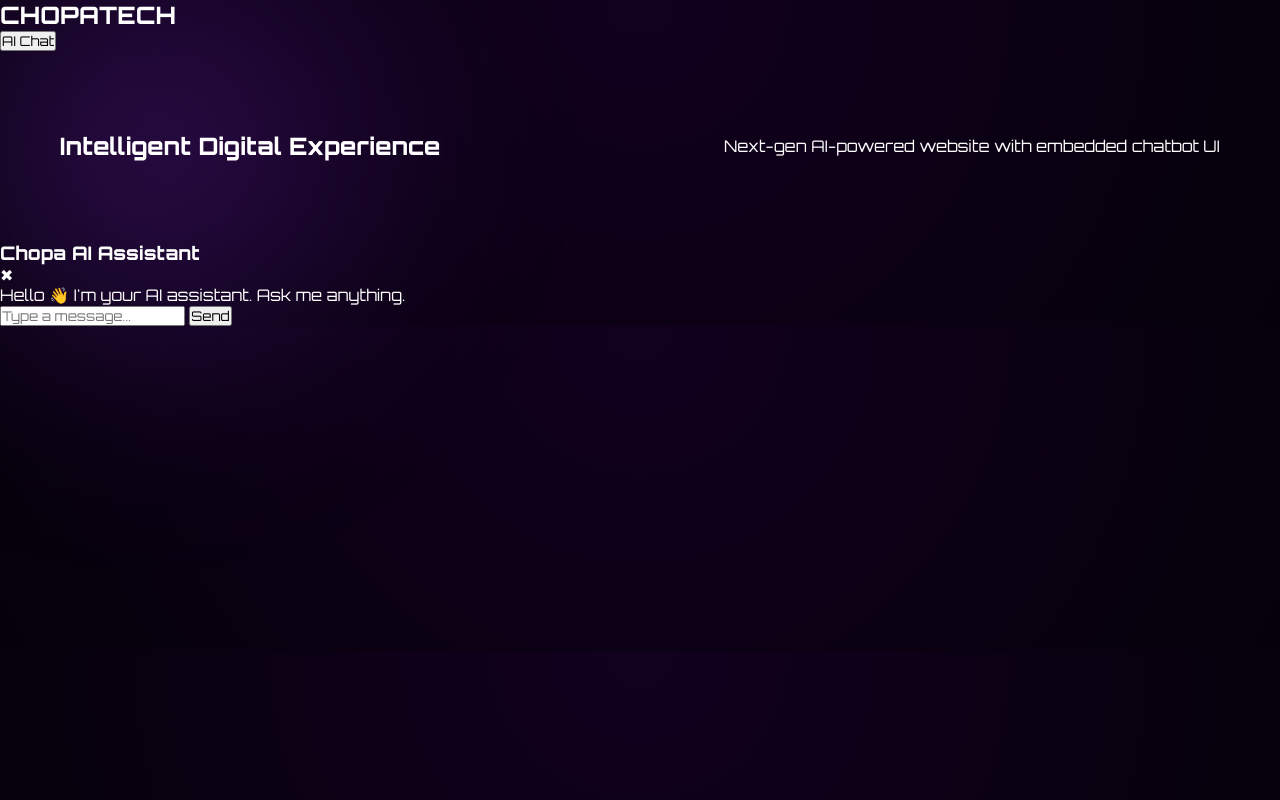
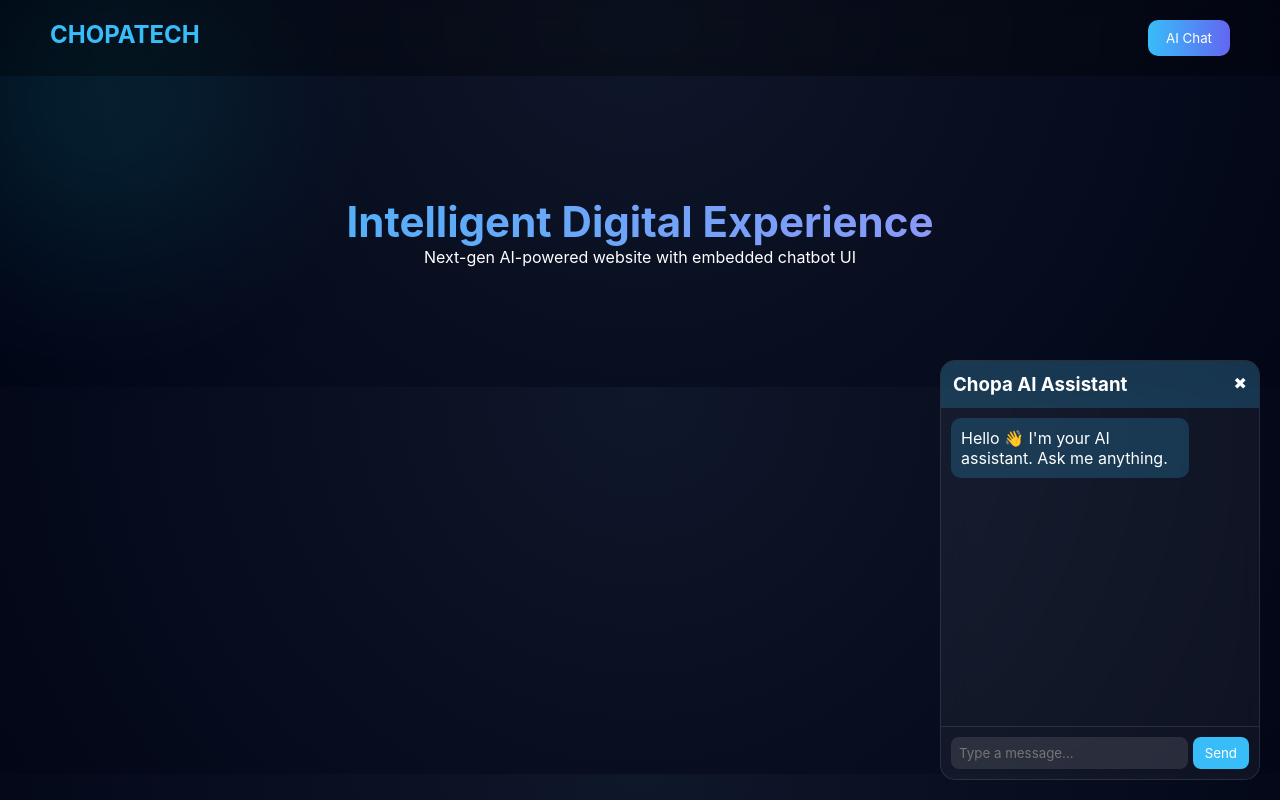
Before and after one commit to chopatech/chopatech-site, a plain HTML site: page index.html in a window 1280 px wide. Both pictures are taken after a click on the button "AI Chat". Drawn offline with Linux system fonts and the light colour scheme.

Commit message:
Update style.css

```diff
--- a/style.css
+++ b/style.css
@@ -1,231 +1,153 @@
-@import url('https://fonts.googleapis.com/css2?family=Orbitron:wght@400;600;800&display=swap');
-
-*{
-margin:0;
-padding:0;
-box-sizing:border-box;
-font-family:'Orbitron', sans-serif;
+/* ===== GLOBAL ===== */
+* {
+  margin: 0;
+  padding: 0;
+  box-sizing: border-box;
+  font-family: "Inter", sans-serif;
 }
 
-body{
-background: radial-gradient(circle at top,#12001f,#05010a);
-color:white;
-overflow-x:hidden;
+body {
+  background: radial-gradient(circle at top, #0f172a, #020617);
+  color: white;
+  overflow-x: hidden;
 }
 
-/* glow animation background */
-body::before{
-content:'';
-position:fixed;
-width:700px;
-height:700px;
-background:radial-gradient(circle,#8a2be255,transparent 60%);
-filter:blur(90px);
-top:-200px;
-left:-200px;
-animation:float 8s infinite ease-in-out;
-z-index:-1;
+/* ===== BACKGROUND ===== */
+.bg-glow {
+  position: fixed;
+  width: 500px;
+  height: 500px;
+  background: radial-gradient(circle, rgba(0,255,255,0.15), transparent 60%);
+  top: -150px;
+  left: -150px;
+  filter: blur(80px);
 }
 
-@keyframes float{
-0%,100%{transform:translateY(0);}
-50%{transform:translateY(40px);}
+/* ===== NAV ===== */
+nav {
+  display: flex;
+  justify-content: space-between;
+  padding: 20px 50px;
+  background: rgba(0,0,0,0.3);
+  backdrop-filter: blur(10px);
+  position: sticky;
+  top: 0;
 }
 
-/* NAVBAR */
-header{
-display:flex;
-justify-content:space-between;
-align-items:center;
-padding:20px 60px;
-backdrop-filter:blur(10px);
-background:rgba(0,0,0,0.4);
-position:sticky;
-top:0;
-z-index:10;
+nav h1 {
+  color: #38bdf8;
 }
 
-.logo{
-font-size:22px;
-color:#b026ff;
-font-weight:800;
+.chat-btn {
+  padding: 10px 18px;
+  border: none;
+  background: linear-gradient(90deg, #38bdf8, #6366f1);
+  color: white;
+  border-radius: 10px;
+  cursor: pointer;
 }
 
-nav a{
-color:#aaa;
-margin:0 15px;
-text-decoration:none;
-transition:0.3s;
+/* ===== HERO ===== */
+.hero {
+  text-align: center;
+  padding: 120px 20px;
 }
 
-nav a:hover{
-color:#b026ff;
+.hero h2 {
+  font-size: 42px;
+  background: linear-gradient(90deg, #38bdf8, #a78bfa);
+  -webkit-background-clip: text;
+  -webkit-text-fill-color: transparent;
 }
 
-.btn{
-background:linear-gradient(90deg,#7f00ff,#e100ff);
-padding:10px 20px;
-border:none;
-color:white;
-border-radius:8px;
-cursor:pointer;
-box-shadow:0 0 20px #7f00ff66;
+/* ===== CHAT CONTAINER ===== */
+.chat-container {
+  position: fixed;
+  right: 20px;
+  bottom: 20px;
+  width: 320px;
+  height: 420px;
+  background: rgba(255,255,255,0.05);
+  border: 1px solid rgba(255,255,255,0.1);
+  backdrop-filter: blur(15px);
+  border-radius: 15px;
+  display: none;
+  flex-direction: column;
+  overflow: hidden;
 }
 
-/* HERO */
-.hero{
-display:flex;
-justify-content:space-between;
-align-items:center;
-padding:80px 60px;
+/* ===== CHAT HEADER ===== */
+.chat-header {
+  display: flex;
+  justify-content: space-between;
+  padding: 12px;
+  background: rgba(56,189,248,0.2);
 }
 
-.hero-text{
-max-width:600px;
+.chat-header span {
+  cursor: pointer;
 }
 
-.hero-text h1{
-font-size:52px;
-line-height:1.2;
+/* ===== CHAT BOX ===== */
+.chat-box {
+  flex: 1;
+  padding: 10px;
+  overflow-y: auto;
+  display: flex;
+  flex-direction: column;
+  gap: 10px;
 }
 
-.hero-text span{
-color:#b026ff;
+.bot-msg, .user-msg {
+  padding: 10px;
+  border-radius: 10px;
+  max-width: 80%;
 }
 
-.hero-text p{
-margin:20px 0;
-color:#bbb;
+.bot-msg {
+  background: rgba(56,189,248,0.2);
+  align-self: flex-start;
 }
 
-.hero-buttons{
-display:flex;
-gap:15px;
+.user-msg {
+  background: rgba(99,102,241,0.3);
+  align-self: flex-end;
 }
 
-.btn-glow{
-padding:12px 20px;
-background:#b026ff;
-border:none;
-color:white;
-border-radius:8px;
-box-shadow:0 0 25px #b026ff;
-cursor:pointer;
-transition:0.3s;
+/* ===== INPUT ===== */
+.chat-input {
+  display: flex;
+  padding: 10px;
+  gap: 5px;
+  border-top: 1px solid rgba(255,255,255,0.1);
 }
 
-.btn-glow:hover{
-transform:scale(1.05);
+.chat-input input {
+  flex: 1;
+  padding: 8px;
+  border-radius: 8px;
+  border: none;
+  outline: none;
+  background: rgba(255,255,255,0.1);
+  color: white;
 }
 
-.btn-outline{
-padding:12px 20px;
-background:transparent;
-border:1px solid #b026ff;
-color:white;
-border-radius:8px;
-cursor:pointer;
+.chat-input button {
+  padding: 8px 12px;
+  border: none;
+  background: #38bdf8;
+  color: white;
+  border-radius: 8px;
+  cursor: pointer;
 }
 
-/* 3D CUBE */
-.hero-3d{
-perspective:1000px;
+/* ===== ANIMATION ===== */
+.chat-container.show {
+  display: flex;
+  animation: pop 0.3s ease;
 }
 
-.cube{
-width:150px;
-height:150px;
-position:relative;
-transform-style:preserve-3d;
-animation:rotate 10s infinite linear;
+@keyframes pop {
+  from { transform: scale(0.8); opacity: 0; }
+  to { transform: scale(1); opacity: 1; }
 }
-
-@keyframes rotate{
-0%{transform:rotateX(0) rotateY(0);}
-100%{transform:rotateX(360deg) rotateY(360deg);}
-}
-
-.face{
-position:absolute;
-width:150px;
-height:150px;
-display:flex;
-justify-content:center;
-align-items:center;
-background:rgba(138,43,226,0.2);
-border:1px solid #b026ff55;
-backdrop-filter:blur(5px);
-font-size:20px;
-}
-
-.front{transform:translateZ(75px);}
-.back{transform:rotateY(180deg) translateZ(75px);}
-.right{transform:rotateY(90deg) translateZ(75px);}
-.left{transform:rotateY(-90deg) translateZ(75px);}
-.top{transform:rotateX(90deg) translateZ(75px);}
-.bottom{transform:rotateX(-90deg) translateZ(75px);}
-
-/* SECTIONS */
-.section{
-padding:80px 60px;
-text-align:center;
-}
-
-.section h2{
-font-size:32px;
-color:#b026ff;
-margin-bottom:40px;
-}
-
-/* CARDS */
-.grid{
-display:grid;
-grid-template-columns:repeat(auto-fit,minmax(250px,1fr));
-gap:20px;
-}
-
-.card{
-background:rgba(255,255,255,0.03);
-padding:25px;
-border-radius:15px;
-border:1px solid #b026ff33;
-transition:0.4s;
-transform-style:preserve-3d;
-}
-
-.card:hover{
-transform:rotateY(10deg) translateY(-10px);
-box-shadow:0 0 30px #b026ff55;
-}
-
-.card h3{
-margin-bottom:10px;
-color:white;
-}
-
-.card p{
-color:#aaa;
-font-size:14px;
-}
-
-/* GLASS SECTION */
-.glass{
-background:rgba(255,255,255,0.03);
-backdrop-filter:blur(10px);
-border-top:1px solid #b026ff33;
-border-bottom:1px solid #b026ff33;
-}
-
-/* CONTACT */
-.contact-box{
-margin-top:20px;
-color:#aaa;
-}
-
-/* FOOTER */
-footer{
-text-align:center;
-padding:30px;
-color:#666;
-border-top:1px solid #222;
-}
```
